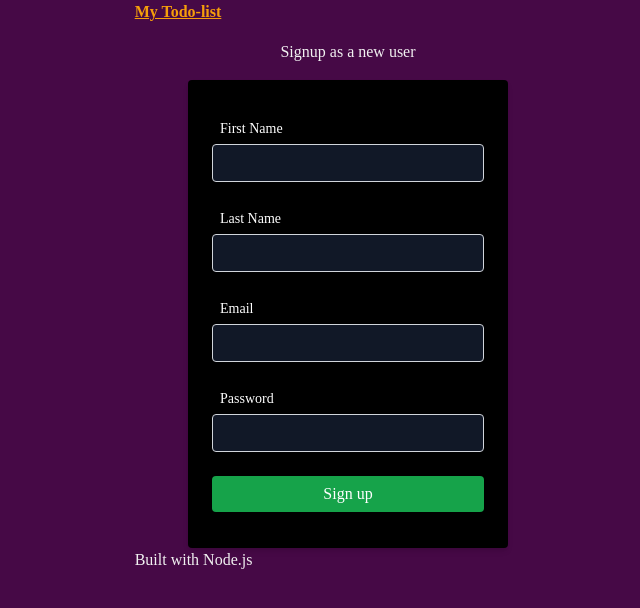
After one commit to saliaku/WD201-PupilFirst, a Node server app: page /signup in a window 1280 px wide. The commit adds this page. Shown: the top 608 px of the page, without its empty margins (292-932 px from the left). Run offline with Node 20, Linux system fonts and the light colour scheme; some libraries are stand-ins or nearby versions.

Commit message:
added user authentication

```diff
--- a/todo-app/app.js
+++ b/todo-app/app.js
@@ -3,32 +3,92 @@
 const { request, response } = require("express");
 const express = require("express");
 const app = express();
-const { Todo } = require("./models");
+const { Todo, User } = require("./models");
 const bodyParser = require("body-parser");
 const path = require("path");
+const passport = require("passport");
+const connectEnsureLogin = require("connect-ensure-login");
+const session = require("express-session");
+const LocalStrategy = require("passport-local");
+const { title } = require("process");
+
 app.use(bodyParser.json());
+
 app.use(express.urlencoded({ extended: false }));
 app.use(express.urlencoded({ extended: true }));
+
+app.use(
+  session({
+    secret: "my-super-secret-key-1234",
+    resave: false, // Prevents resaving unchanged sessions
+    saveUninitialized: false, // Prevents creating uninitialized sessions
+    cookie: {
+      maxAge: 24 * 60 * 60 * 1000, // Session cookie expiration time (24 hours)
+    },
+  }),
+);
+
+app.use(passport.initialize());
+app.use(passport.session());
+
+passport.use(
+  new LocalStrategy(
+    {
+      usernameField: "email",
+      passwordField: "password",
+    },
+    (username, password, done) => {
+      User.findOne({ where: { email: username, password: password } })
+        .then((user) => {
+          return done(null, user);
+        })
+        .catch((error) => {
+          return done(error);
+        });
+    },
+  ),
+);
+
+passport.serializeUser((user, done) => {
+  console.log("Serializing user in session", user.id);
+  done(null, user.id);
+});
+
+passport.deserializeUser((id, done) => {
+  User.findByPk(id)
+    .then((user) => {
+      done(null, user);
+    })
+    .catch((error) => {
+      done(error, null);
+    });
+});
 
 app.set("view engine", "ejs");
 app.use(express.static(path.join(__dirname, "public")));
 
 app.get("/", async (request, response) => {
-  try {
-    const allTodos = await Todo.getTodos();
-    if (request.accepts("html")) {
-      response.render("index", { allTodos });
-    } else response.json(allTodos);
-  } catch (error) {
-    console.error(error);
-    response.status(404).json({ error: "Failed to fetch todos" });
-  }
+  response.render("index", {
+    title: "todo application",
+  });
 });
 
-app.get("/todos", async (req, res) => {
+// app.get("/todos", async (request, response) => {
+//   try {
+//     const allTodos = await Todo.getTodos();
+//     if (request.accepts("html")) {
+//       response.render("todo", { allTodos });
+//     } else response.json(allTodos);
+//   } catch (error) {
+//     console.error(error);
+//     response.status(404).json({ error: "Failed to fetch todos" });
+//   }
+// });
+
+app.get("/todos", connectEnsureLogin.ensureLoggedIn(), async (req, res) => {
   try {
     const todos = await Todo.findAll();
-    res.json(todos);
+    res.render("todo", { todos });
   } catch (error) {
     console.error(error);
     res.status(404).json({ error: "Failed to fetch todos" });
@@ -111,4 +171,34 @@ app.delete("/todos/:id", async function (request, response) {
   }
 });
 
+app.get("/signup", (request, response) => {
+  response.render("signup");
+});
+
+app.post("/users", async (request, response) => {
+  console.log(request.body.firstName);
+
+  try {
+    const user = await User.create({
+      firstName: request.body.firstName,
+      lastName: request.body.lastName,
+      email: request.body.email,
+      password: request.body.password,
+    });
+
+    // Log the user in after creation
+    request.login(user, (err) => {
+      if (err) {
+        console.error(err);
+        return response.status(500).send("Login failed"); // Handle error appropriately
+      }
+      // Redirect to /todos with a GET request
+      return response.redirect("/todos");
+    });
+  } catch (error) {
+    console.error(error);
+    response.status(500).send("User creation failed"); // Handle error appropriately
+  }
+});
+
 module.exports = app;
--- a/todo-app/models/todo.js
+++ b/todo-app/models/todo.js
@@ -12,6 +12,9 @@ module.exports = (sequelize, DataTypes) => {
      */
     static associate(models) {
       // define association here
+      Todo.belongsTo(models.User, {
+        foreignKey: "userId",
+      });
     }
 
     static getTodos() {
--- a/todo-app/package.json
+++ b/todo-app/package.json
@@ -30,10 +30,14 @@
     "supertest": "^7.0.0"
   },
   "dependencies": {
+    "connect-ensure-login": "^0.1.1",
     "cookie-parser": "^1.4.7",
     "ejs": "^3.1.10",
     "express": "^4.21.0",
+    "express-session": "^1.18.1",
     "minimist": "^1.2.8",
+    "passport": "^0.7.0",
+    "passport-local": "^1.0.0",
     "pg": "^8.13.0",
     "sequelize": "^6.37.3"
   }
--- /dev/null
+++ b/todo-app/views/signup.ejs
@@ -0,0 +1,89 @@
+<!DOCTYPE html>
+<html lang="en">
+<head>
+    <meta charset="UTF-8">
+    <meta name="viewport" content="width=device-width, initial-scale=1.0">
+    <title>To-Do Signup</title>
+    <link rel="stylesheet" href="./css/styles.css">
+    <script src="https://cdn.tailwindcss.com"></script>
+    <script>
+        function  updateTodo(id){
+            fetch(`/todos/${id}/markAsCompleted`, {
+
+                method: 'PUT',
+                headers: {
+                    'Content-Type': 'application/json'
+                }
+            }).then(response => {
+                if(response.ok){
+                    window.location.reload();
+                }
+            }).catch(error => {
+                console.error( error);
+            });
+        }
+
+        function deleteTodo(id){
+            fetch(`/todos/${id}`, {
+                method: 'DELETE',
+                headers: {
+                    'Content-Type': 'application/json'
+                }
+            }).then(response => {
+                if(response.ok){
+                    window.location.reload();
+                }
+            }).catch(error => {
+                console.error( error);
+            });
+        }
+    </script>
+</head>
+<body>
+
+    <div class="grid grid-cols-6">
+        <divc class="col-start-3 col-span-2">
+            <%- include('header.ejs') %>
+    </div>
+
+    <h6 class="py-4  flex justify-center"> Signup as a new user</h6>
+    <div class="flex items-center justify-center  ">
+
+        <form action="/users" method="post" class="bg-black p-6 rounded shadow-md w-80">
+            <div class="py-3">
+                <label class="ml-2 text-sm text-white cursor-pointer" for="firstName">First Name</label>
+                <input type="text" id="firstName" name="firstName" required class="mt-1 block w-full text-sm p-2 border border-gray-300 text-white bg-gray-900 rounded leading-5 focus:border-green-500 focus:ring-1 focus:ring-green-500">
+            </div>
+
+            <div class="py-3">
+                <label class="ml-2 text-sm text-white cursor-pointer" for="lastName">Last Name</label>
+                <input type="text" id="lastName" name="lastName" required class="mt-1 block w-full text-sm p-2 border border-gray-300 text-white bg-gray-900 rounded leading-5 focus:border-green-500 focus:ring-1 focus:ring-green-500">
+            </div>
+
+            <div class="py-3">
+                <label class="ml-2 text-sm text-white cursor-pointer" for="email">Email</label>
+                <input type="email" id="email" name="email" required class="mt-1 block w-full text-sm p-2 border border-gray-300 text-white bg-gray-900 rounded leading-5 focus:border-green-500 focus:ring-1 focus:ring-green-500">
+            </div>
+
+            <div class="py-3">
+                <label class="ml-2 text-sm text-white cursor-pointer" for="password">Password</label>
+                <input type="password" id="password" name="password" required class="mt-1 block w-full text-sm p-2 border border-gray-300 text-white bg-gray-900 rounded leading-5 focus:border-green-500 focus:ring-1 focus:ring-green-500">
+            </div>
+
+            <div class="py-3">
+                <button class="bg-green-600 text-white px-5 py-2 rounded leading-5 font-medium w-full" type="submit">Sign up</button>
+            </div>
+        </form>
+    </div>
+
+
+
+    <div class="grid grid-cols-6">
+        <divc class="col-start-3 col-span-2 ">
+            <%- include('footer.ejs') %>
+    </div>
+
+
+
+</body>
+</html>
```
Also changed, not shown: todo-app/migrations/20241016145107-create-user.js (added, +40 -0 lines), todo-app/migrations/20241016152342-add-user-id-in-todos.js (added, +37 -0 lines), todo-app/models/user.js (added, +30 -0 lines), todo-app/views/index.ejs (+4 -80 lines), todo-app/views/todo.ejs (added, +67 -0 lines), 1 other file.
